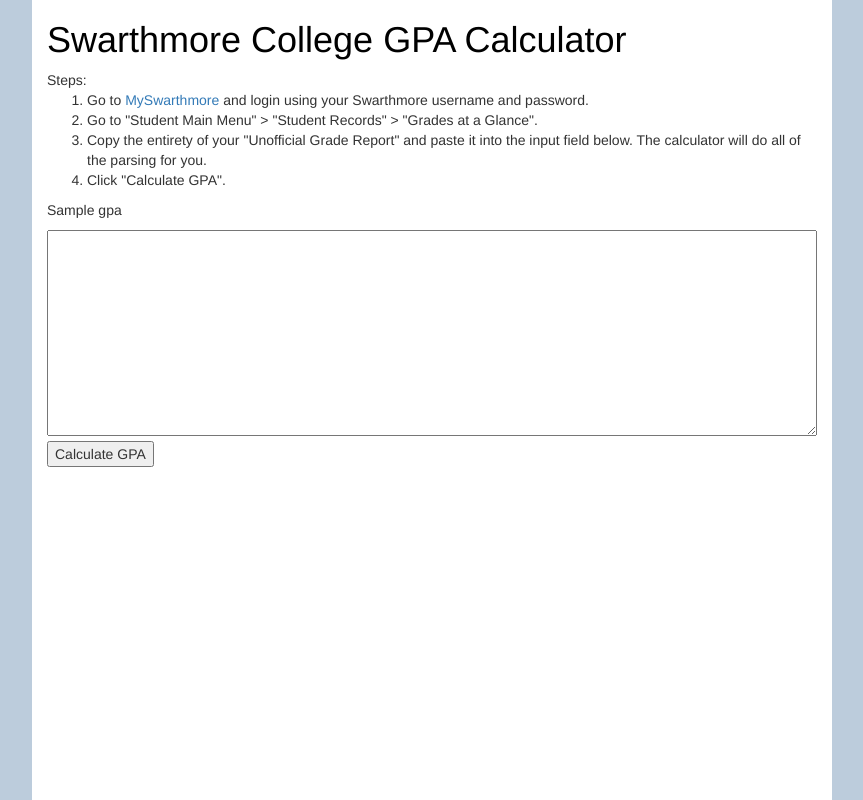
After one commit to swat-sccs/swarthmore-gpa-calculator, a Flask app: template gpa_calc/templates/home.html in a window 1280 px wide. The commit adds this page. Shown: the whole page, without its empty margins (208-1071 px from the left). Run offline with Flask 2, Linux system fonts and the light colour scheme; the template is opened without the code that fills it: most values are stand-ins (such as "Sample title", 1, 10 or a date in 2020); some libraries are stand-ins or nearby versions.

Commit message:
Move everything into gpa_calc inner dir for better scaleability

```diff
--- /dev/null
+++ b/gpa_calc/__init__.py
@@ -0,0 +1,6 @@
+from flask import Flask, request, session, g, redirect, url_for, abort, \
+                  render_template, flash
+from views import *
+
+app = Flask(__name__)
+app.config.from_object(__name__)
--- /dev/null
+++ b/gpa_calc/static/css/styles.css
@@ -0,0 +1,33 @@
+* {
+  box-sizing: border-box;
+}
+
+html {
+  height: 100%;
+}
+
+body {
+  background-color: #bcccdc;
+  height: 100%;
+}
+
+.content {
+  background-color: white;
+  height: 100%;
+  max-width: 800px;
+}
+
+a h1 {
+  color: black;
+  text-decoration: none;
+}
+
+
+#notice {
+  color: #ff0000;
+}
+
+textarea {
+  width: 100%;
+  max-width: 100%;
+}
--- a/templates/layout.html
+++ b/gpa_calc/templates/base.html
@@ -5,12 +5,13 @@
   <meta name="viewport" content="width=device-width, initial-scale=1">
   <title>Swarthmore GPA Calculator</title>
   <link rel="stylesheet" href="{{ url_for('static', filename='css/bootstrap.min.css') }}">
+  <link rel="stylesheet" href="{{ url_for('static', filename='css/styles.css') }}">
 </head>
 <body>
-  <header class="container">
-    <h1>Swarthmore College GPA Calculator</h1>
-  </header>
-  <div class="container">
+  <div class="container content">
+    <a href="/">
+      <h1>Swarthmore College GPA Calculator</h1>
+    </a>
     {% block body %}{% endblock %}
   </div>
   <script src="{{ url_for('static', filename='js/jquery-2.1.4.min.js') }}"></script>
--- /dev/null
+++ b/gpa_calc/templates/home.html
@@ -0,0 +1,22 @@
+{% extends "base.html" %}
+{% block body %}
+  Steps:
+  <ol>
+    <li>Go to <a href="https://myswat.swarthmore.edu/">MySwarthmore</a> and
+      login using your Swarthmore username and password.</li>
+    <li>Go to "Student Main Menu" &gt; "Student Records" &gt; "Grades at a
+      Glance".</li>
+    <li>Copy the entirety of your "Unofficial Grade Report" and paste it into
+      the input field below. The calculator will do all of the parsing for you.
+    </li>
+    <li>Click "Calculate GPA".</li>
+  </ol>
+  <p id="notice">{{ notice }}</p>
+  <p id="gpa">{{ gpa }}</p>
+  <form action="{{ url_for('gpa') }}" method="post" class="calc-gpa">
+    <dl>
+      <dd><textarea name="grades" rows="10"></textarea>
+      <dd><input type="submit" value="Calculate GPA">
+    </dl>
+  </form>
+{% endblock %}
--- /dev/null
+++ b/gpa_calc/views.py
@@ -0,0 +1,18 @@
+from gpa_calc import app
+from helpers import *
+
+@app.route('/', methods=['GET', 'POST'])
+def home():
+    return render_template('home.html')
+
+@app.route('/gpa', methods=['POST'])
+def gpa():
+    if request.method == 'POST':
+        raw_grades = request.form['grades']
+        try:
+            grades = parse_grades(raw_grades)
+            gpa = calculate_gpa(grades)
+        except KeyError:
+            return redirect('/', notice="Invalid grades")
+
+        return render_template('gpa.html', gpa=gpa, courses=grades)
--- /dev/null
+++ b/runserver.py
@@ -0,0 +1,2 @@
+from gpa_calc import app
+app.run(debug=True)
--- a/templates/gpa.html
+++ /dev/null
@@ -1,4 +0,0 @@
-{% extends "layout.html" %}
-{% block body %}
-  <p>Your GPA is {{ gpa | round(2) }}</p>
-{% endblock %}
```
Also changed, not shown: gpa_calc.py (deleted, +0 -21 lines), gpa_calc/helpers.py (renamed from helpers.py, +15 -15 lines), gpa_calc/templates/gpa.html (added, +30 -0 lines), templates/home.html (deleted, +0 -11 lines), gpa_calc/README.md (renamed from README.md), gpa_calc/static/css/bootstrap.css (renamed from static/css/bootstrap.css), gpa_calc/static/css/bootstrap.min.css (renamed from static/css/bootstrap.min.css), gpa_calc/static/js/bootstrap.js (renamed from static/js/bootstrap.js), gpa_calc/static/js/bootstrap.min.js (renamed from static/js/bootstrap.min.js), gpa_calc/static/js/jquery-2.1.4.min.js (renamed from static/js/jquery-2.1.4.min.js), gpa_calc/static/js/npm.js (renamed from static/js/npm.js), 4 other files.
